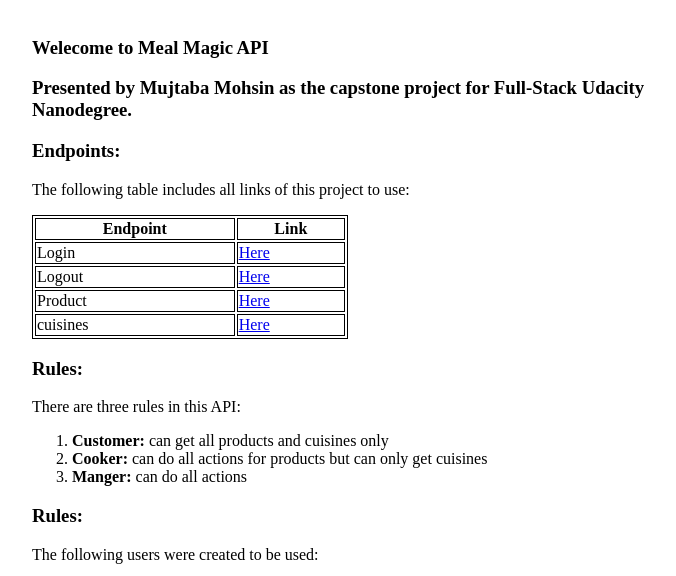
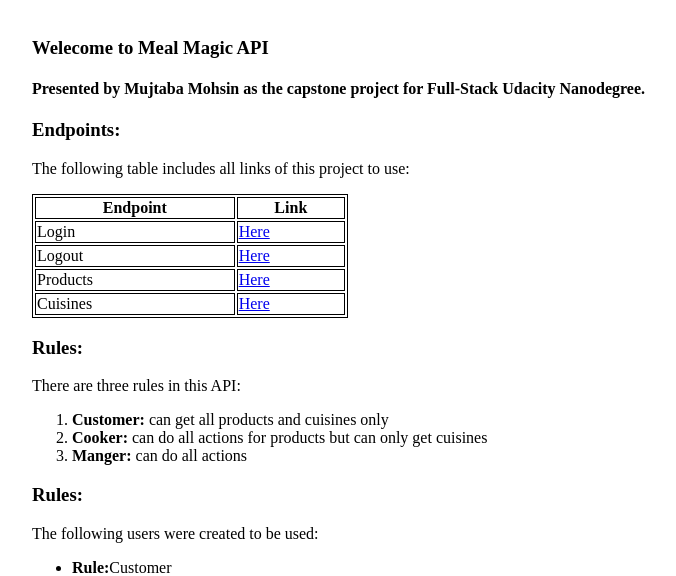
Before and after one commit to MujtabaMohsin/Meal-Magic, a Flask app: page / in a window 1280 px wide. Shown: the top 576 px of the page, without its empty margins (292-968 px from the left). Run offline with Flask 2, Linux system fonts and the light colour scheme; some libraries are stand-ins or nearby versions.

Commit message:
Update index.html

```diff
--- a/templates/index.html
+++ b/templates/index.html
@@ -13,9 +13,9 @@
 
 <div style="margin: auto; width: 50%; padding: 10px;">
 <h3 >
-<p>Welecome to Meal Magic API</p>
-<p>Presented by Mujtaba Mohsin as the capstone project for Full-Stack Udacity Nanodegree.</p>
-</h3>
+<p>Welecome to Meal Magic API</p> </h3>
+<h4><p>Presented by Mujtaba Mohsin as the capstone project for Full-Stack Udacity Nanodegree.</p> </h4>
+
 
 <h3>Endpoints:</h3>
 <p>The following table includes all links of this project to use:</p>
@@ -37,13 +37,13 @@
 
   </tr>
     <tr>
-    <td>Product</td>
+    <td>Products</td>
     <td><a href="https://meal-magic.herokuapp.com/products">Here</a></td>
 
   </tr>
 
       <tr>
-    <td>cuisines</td>
+    <td>Cuisines</td>
     <td><a href="https://meal-magic.herokuapp.com/cuisines">Here</a></td>
 
   </tr>
```
